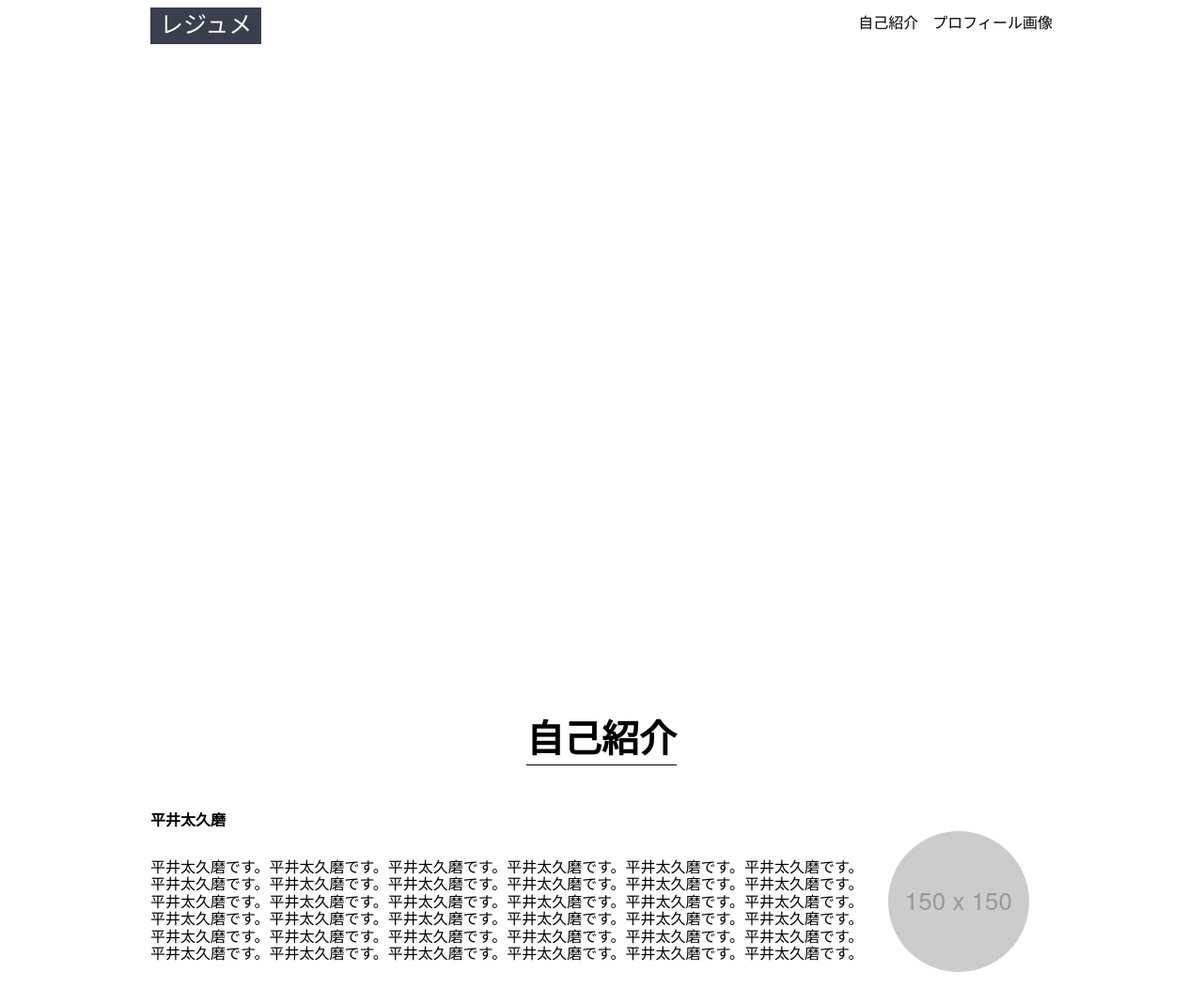
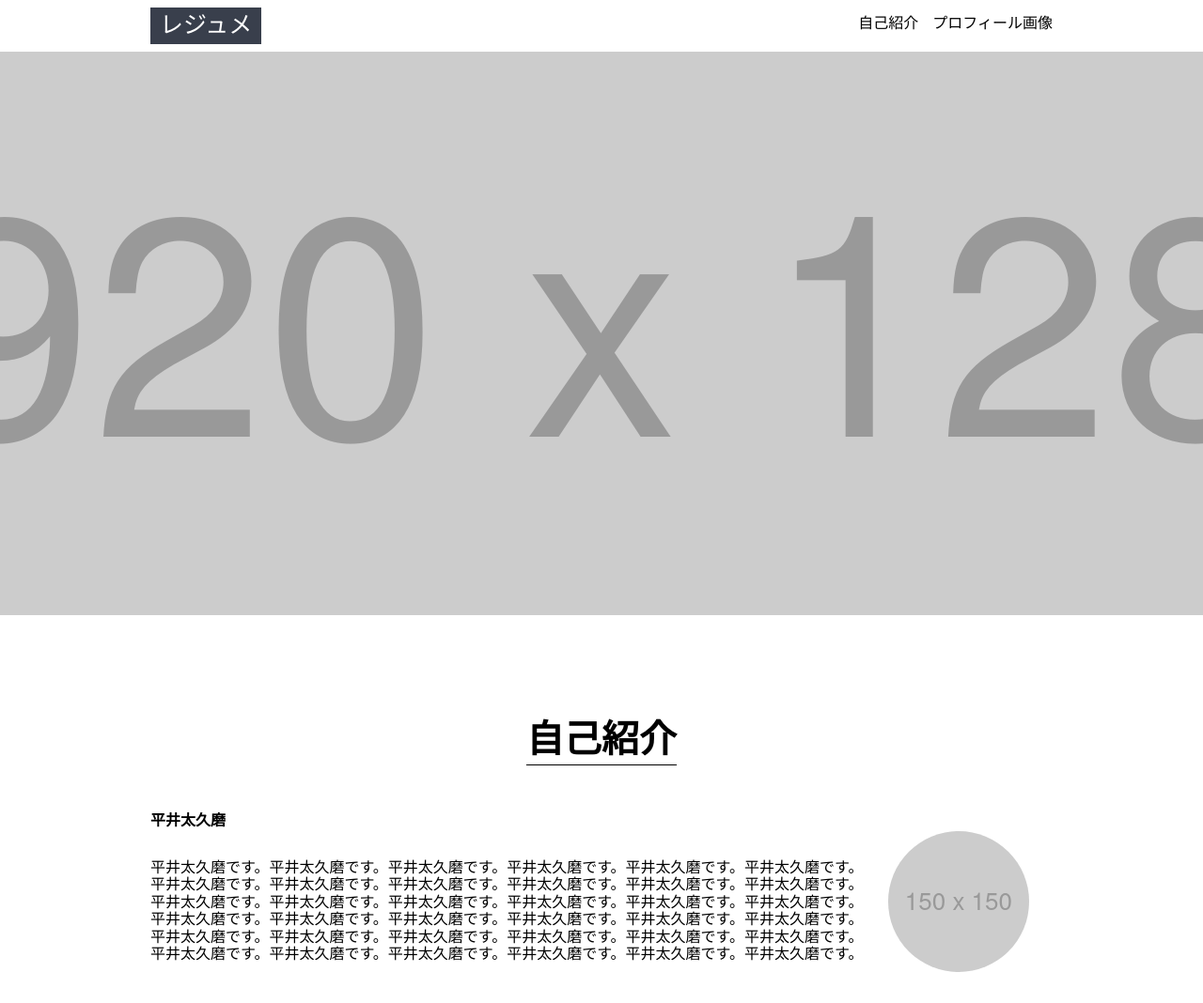
Before and after one commit to rai-code11/hc_practice, a plain HTML site: page html_css_output_beginner/index.html in a window 1280 px wide. Shown: the top 1068 px of the page at 94% size. Drawn offline with Linux system fonts and the light colour scheme.

Commit message:
初級アウトプット課題_background-image_url修正

```diff
--- a/html_css_output_beginner/css/styles.css
+++ b/html_css_output_beginner/css/styles.css
@@ -30,7 +30,7 @@ nav ul {
 }
 
 .main_img {
-  background-image: url(images/main.png);
+  background-image: url(../images/main.png);
   background-position: center;
   height: 600px;
 }
```
